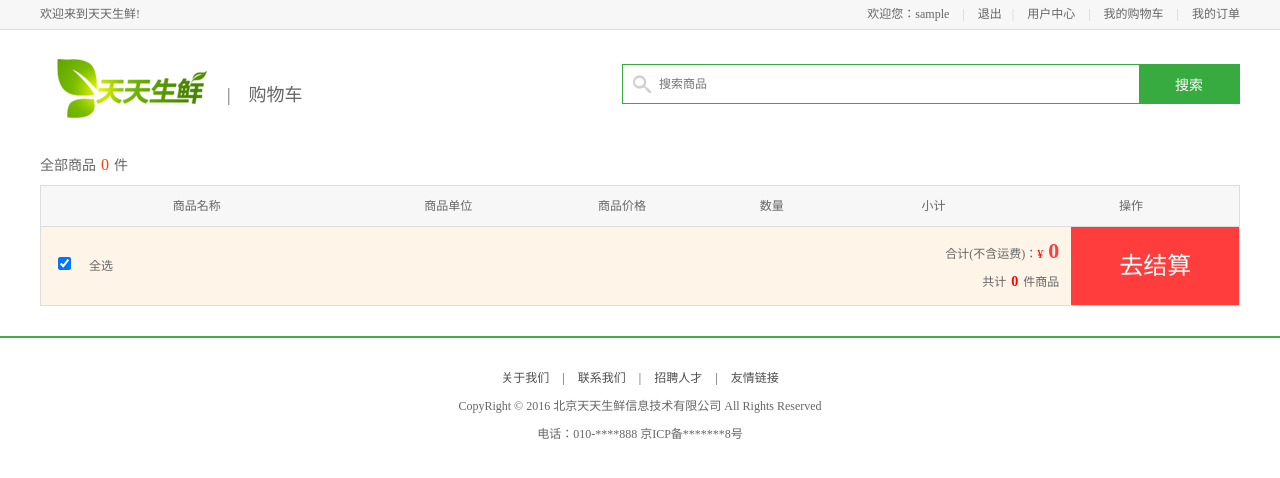
After one commit to DamonMok/dailyfresh, a Django app: page /cart/ in a window 1280 px wide. The commit adds this page. Shown: the top 478 px of the page. Run offline with Django 3.2, Linux system fonts and the light colour scheme; the visitor is signed in with stand-in values (Sample User, id 1); data that the repository does not hold is empty; parts of the project's set-up code (start-up, migrations or seed data) failed here and were passed over.

Commit message:
完成购物车页面内容显示

```diff
--- a/apps/cart/urls.py
+++ b/apps/cart/urls.py
@@ -1,7 +1,8 @@
 from django.urls import re_path
-from .views import CartAddView
+from .views import CartAddView, CartInfoView
 
 app_name = 'cart'
 urlpatterns = [
     re_path('^add/$', CartAddView.as_view(), name='add'),  # 添加购物车
+    re_path('^$', CartInfoView.as_view(), name='show'),  # 购物车页面
 ]
--- a/apps/cart/views.py
+++ b/apps/cart/views.py
@@ -3,8 +3,11 @@ from django.views.generic import View
 from django.http import JsonResponse
 from apps.goods.models import GoodsSKU
 from django_redis import get_redis_connection
+from utils.mixin import LoginRequiredMixin
+from django_redis import get_redis_connection
 
-# Create your views here.
+
+# /cart/add
 class CartAddView(View):
     """ 购物车记录添加 """
     def post(self, request):
@@ -59,3 +62,38 @@ class CartAddView(View):
 
         # 返回应答
         return JsonResponse({'res': 5, 'total_count': total_count, 'errmsg': '添加成功'})
+
+
+# /cart
+class CartInfoView(LoginRequiredMixin, View):
+    """ 购物车页面 """
+    def get(self, request):
+        """ 购物车页面显示 """
+        user = request.user
+        # 获取购物车商品信息
+        con = get_redis_connection('default')
+        cart_key = 'cart_%d' % user.id
+
+        # 获取用户所有的购物车信息
+        # cart_key:{sku_id1:count, sku_id2:count, ...}
+        cart_dict = con.hgetall(cart_key)
+
+        # 遍历key、value获取信息
+        sku_list = []
+        total_price = 0
+        total_count = 0
+        for sku_id, count in cart_dict.items():
+            sku = GoodsSKU.objects.get(id=sku_id)  # 商品sku
+            sku.count = int(count)  # 商品数量
+            sku.amount = sku.price * int(count)  # 商品小计
+            sku_list.append(sku)
+            total_price += sku.amount  # 商品合计
+            total_count += int(count)  # 商品件数
+
+        context = {
+            'sku_list': sku_list,
+            'total_price': total_price,
+            'total_count': total_count
+        }
+
+        return render(request, 'cart.html', context)
--- a/dailyfresh/settings.py
+++ b/dailyfresh/settings.py
@@ -15,7 +15,7 @@ import os
 import sys
 
 
-redis_celery_minio_ip = '192.168.8.116'
+redis_celery_minio_ip = '192.168.1.21'
 
 # Build paths inside the project like this: BASE_DIR / 'subdir'.
 BASE_DIR = Path(__file__).resolve(strict=True).parent.parent
--- a/templates/base.html
+++ b/templates/base.html
@@ -34,7 +34,7 @@
 					<span>|</span>
 					<a href="{% url 'user:user' %}">用户中心</a>
 					<span>|</span>
-					<a href="cart.html">我的购物车</a>
+					<a href="{% url 'cart:show' %}">我的购物车</a>
 					<span>|</span>
 					<a href="{% url 'user:order' %}">我的订单</a>
 				</div>
@@ -54,7 +54,7 @@
 		</div>
         </form>
 		<div class="guest_cart fr">
-			<a href="#" class="cart_name fl">我的购物车</a>
+			<a href="{% url 'cart:show' %}" class="cart_name fl">我的购物车</a>
 			<div class="goods_count fl" id="show_count">{{ cart_count }}</div>
 		</div>
 	</div>
--- /dev/null
+++ b/templates/cart.html
@@ -0,0 +1,39 @@
+{% extends 'base_no_cart.html' %}
+{% block title %}天天生鲜-购物车{% endblock %}
+{% block page_title %}购物车{% endblock %}
+{% block body %}
+	<div class="total_count">全部商品<em>{{ total_count }}</em>件</div>
+	<ul class="cart_list_th clearfix">
+		<li class="col01">商品名称</li>
+		<li class="col02">商品单位</li>
+		<li class="col03">商品价格</li>
+		<li class="col04">数量</li>
+		<li class="col05">小计</li>
+		<li class="col06">操作</li>
+	</ul>
+    {% for sku in sku_list %}
+    <ul class="cart_list_td clearfix">
+		<li class="col01"><input type="checkbox" name="" checked></li>
+		<li class="col02"><img src="{{ sku.image.url }}"></li>
+		<li class="col03">奇异果<br><em>{{ sku.price }}元/{{ sku.unite }}</em></li>
+		<li class="col04">{{ sku.unite }}</li>
+		<li class="col05">{{ sku.price }}元</li>
+		<li class="col06">
+			<div class="num_add">
+				<a href="javascript:;" class="add fl">+</a>
+				<input type="text" class="num_show fl" value="{{ sku.count }}">
+				<a href="javascript:;" class="minus fl">-</a>
+			</div>
+		</li>
+		<li class="col07">{{ sku.amount }}元</li>
+		<li class="col08"><a href="javascript:;">删除</a></li>
+	</ul>
+    {% endfor %}
+
+	<ul class="settlements">
+		<li class="col01"><input type="checkbox" name="" checked=""></li>
+		<li class="col02">全选</li>
+		<li class="col03">合计(不含运费)：<span>¥</span><em>{{ total_price }}</em><br>共计<b>{{ total_count }}</b>件商品</li>
+		<li class="col04"><a href="place_order.html">去结算</a></li>
+	</ul>
+{% endblock %}
```
